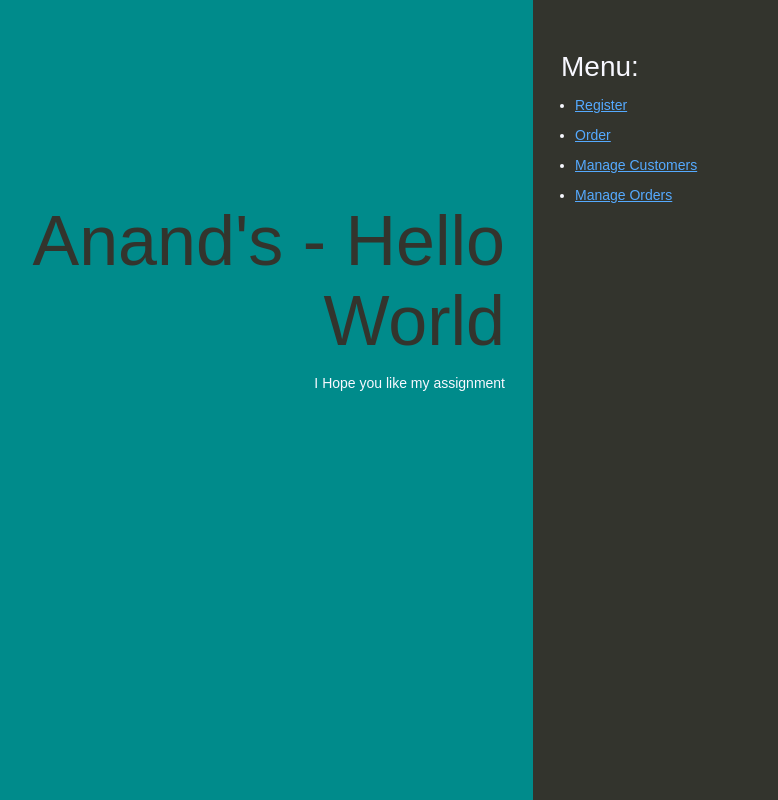
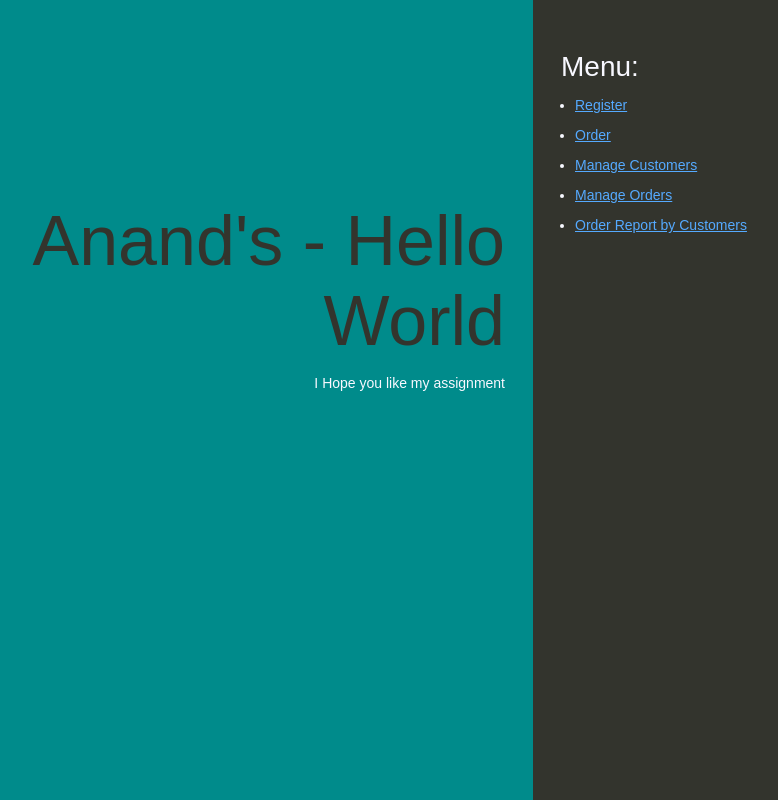
Before and after one commit to ARanchod/HelloWorld, a website: page index.html in a window 1280 px wide. Shown: the whole page, without its empty margins (107-885 px from the left). Drawn offline with Linux system fonts and the light colour scheme.

Commit message:
Update index.html
Added order report

```diff
--- a/index.html
+++ b/index.html
@@ -84,6 +84,7 @@
         <li><a href="https://c2abg234.caspio.com/dp/e3568000583eb93c082d4adf91a4">Order</a></li>
         <li><a href="https://c2abg234.caspio.com/dp/e35680002d0332b057384ac9ae43">Manage Customers</a></li>
         <li><a href="https://c2abg234.caspio.com/dp/e3568000654cc5b6bba8408f9cbf">Manage Orders</a></li>
+        <li><a href="https://c2abg234.caspio.com/dp/e35680003f53eccd137b4e86bc44">Order Report by Customers</a></li>
       </ul>
     </div>
   </body>
```
